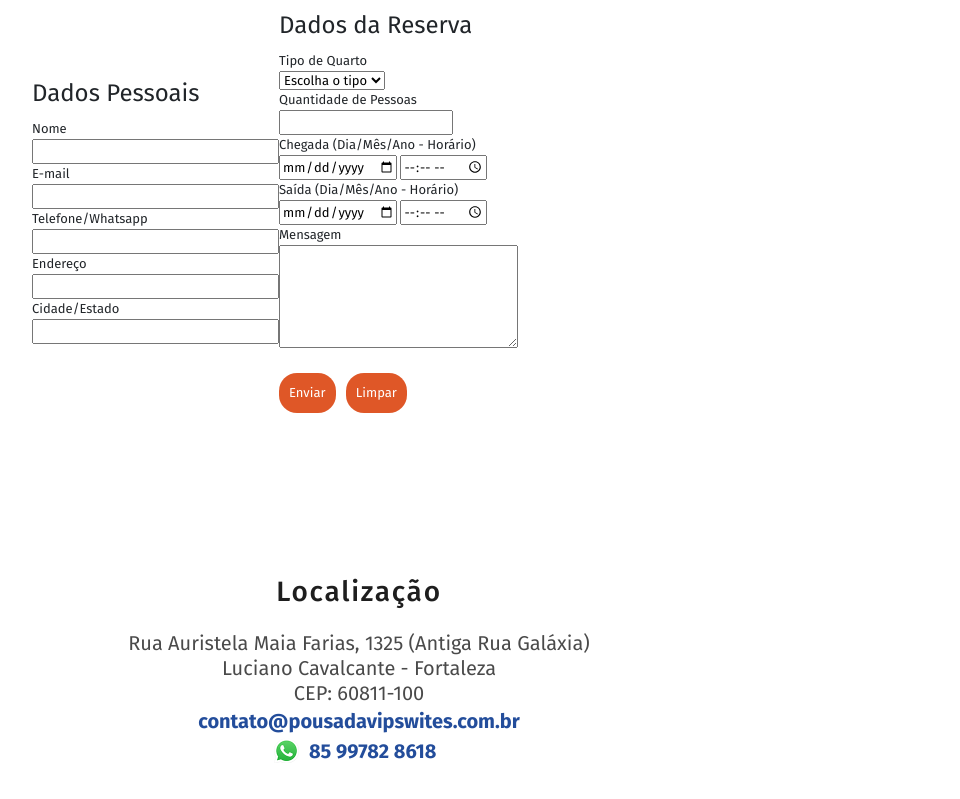
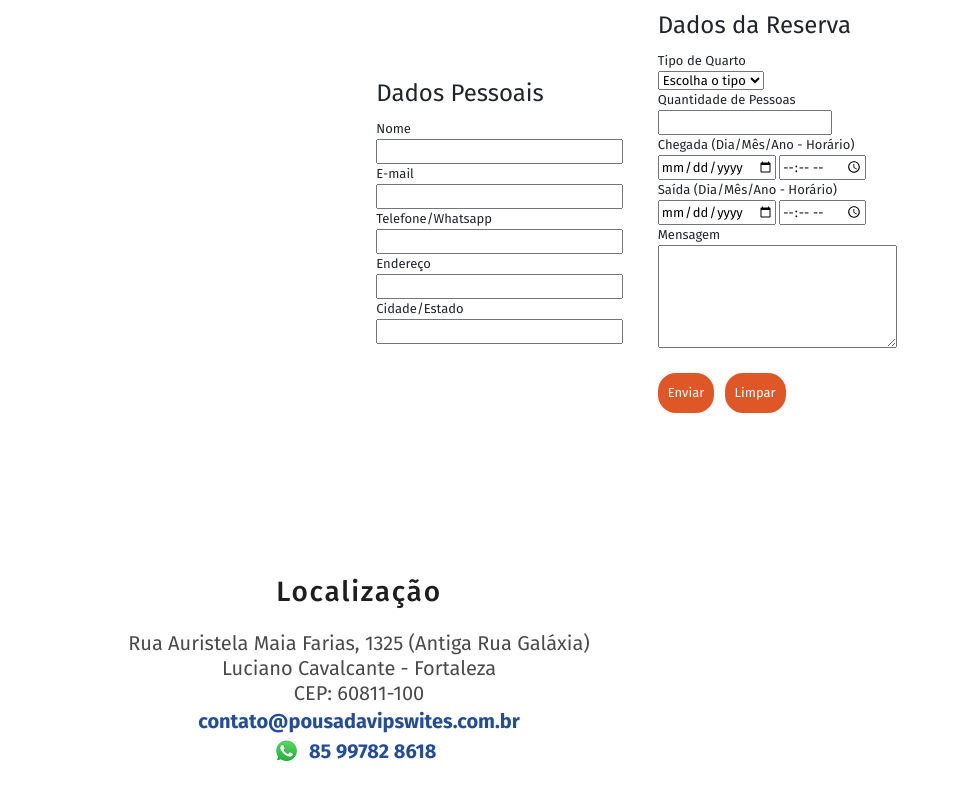
Before and after one commit to jorge-jah/pvipswites, a plain HTML site: page pousadavipswites/index.html in a window 1280 px wide. Shown: the part 2834-3633 px from the top of the page, without its empty margins (281-1241 px from the left). Drawn offline with Linux system fonts and the light colour scheme; grey boxes are pictures that could not be loaded.

Commit message:
Add files via upload
Alteração no formulário de contato

```diff
--- a/pousadavipswites/index.html
+++ b/pousadavipswites/index.html
@@ -279,8 +279,10 @@ https://templatemo.com/tm-537-art-factory
 
                 </div>
                 <br>
+                <div class="col-lg-12 col-md-12 col-sm-12 align-self-center mobile-bottom-fix">
+                    <!-- "col-lg-12 col-md-12 col-sm-12 align-self-center mobile-bottom-fix" -->
                 <form action="processa_email.php" method="post" name="formulario">
-                    <fieldset class="form-reserva">
+                    <fieldset class="form-reserva" >
                         <div class="form-dados-pessoais">
                             <!-- <form action="processa_email.php" method="post" name="formulario"> -->
                            <fieldset>
@@ -331,6 +333,7 @@ https://templatemo.com/tm-537-art-factory
                     </fieldset>
 
                 </form>
+                </div>
 
 
 
```
